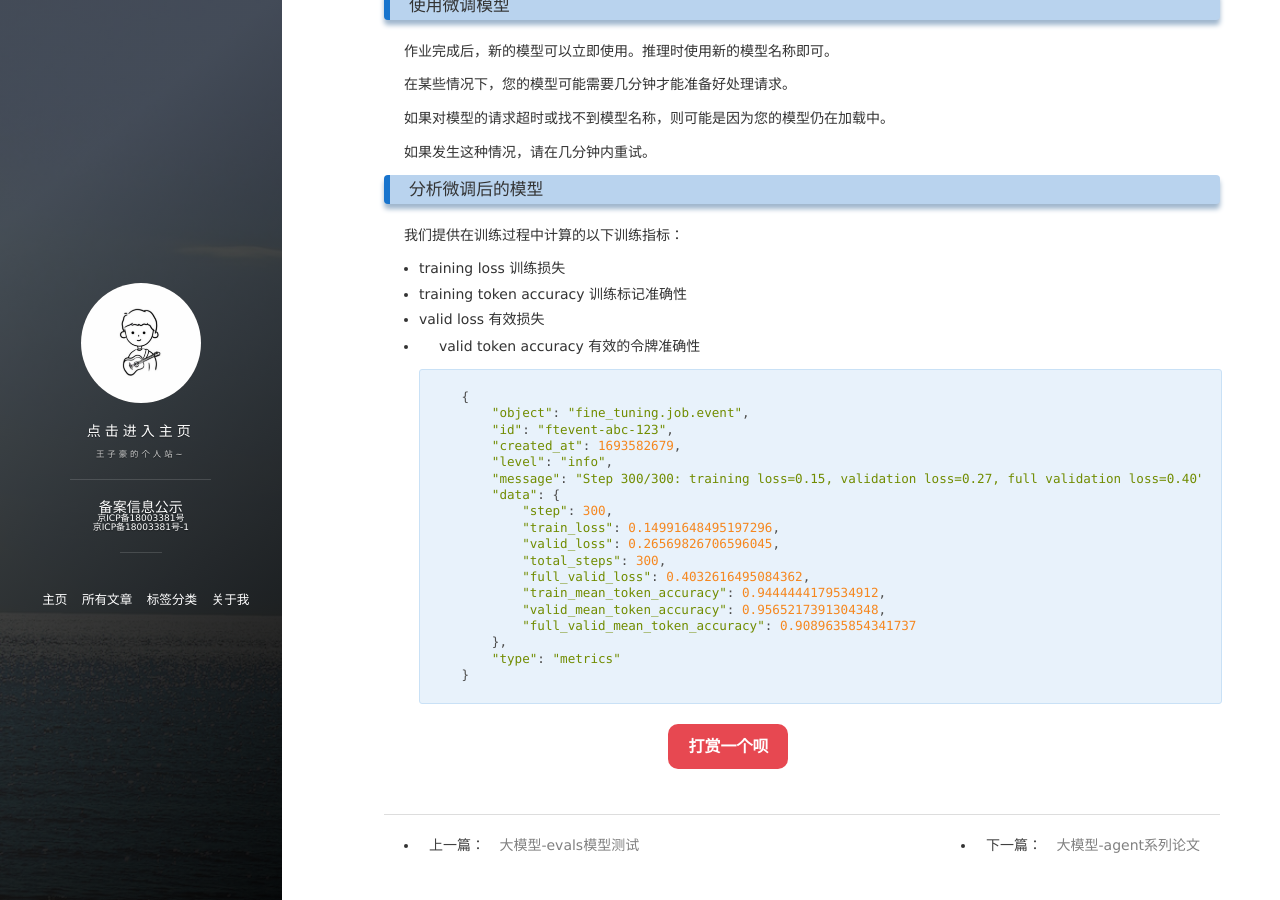
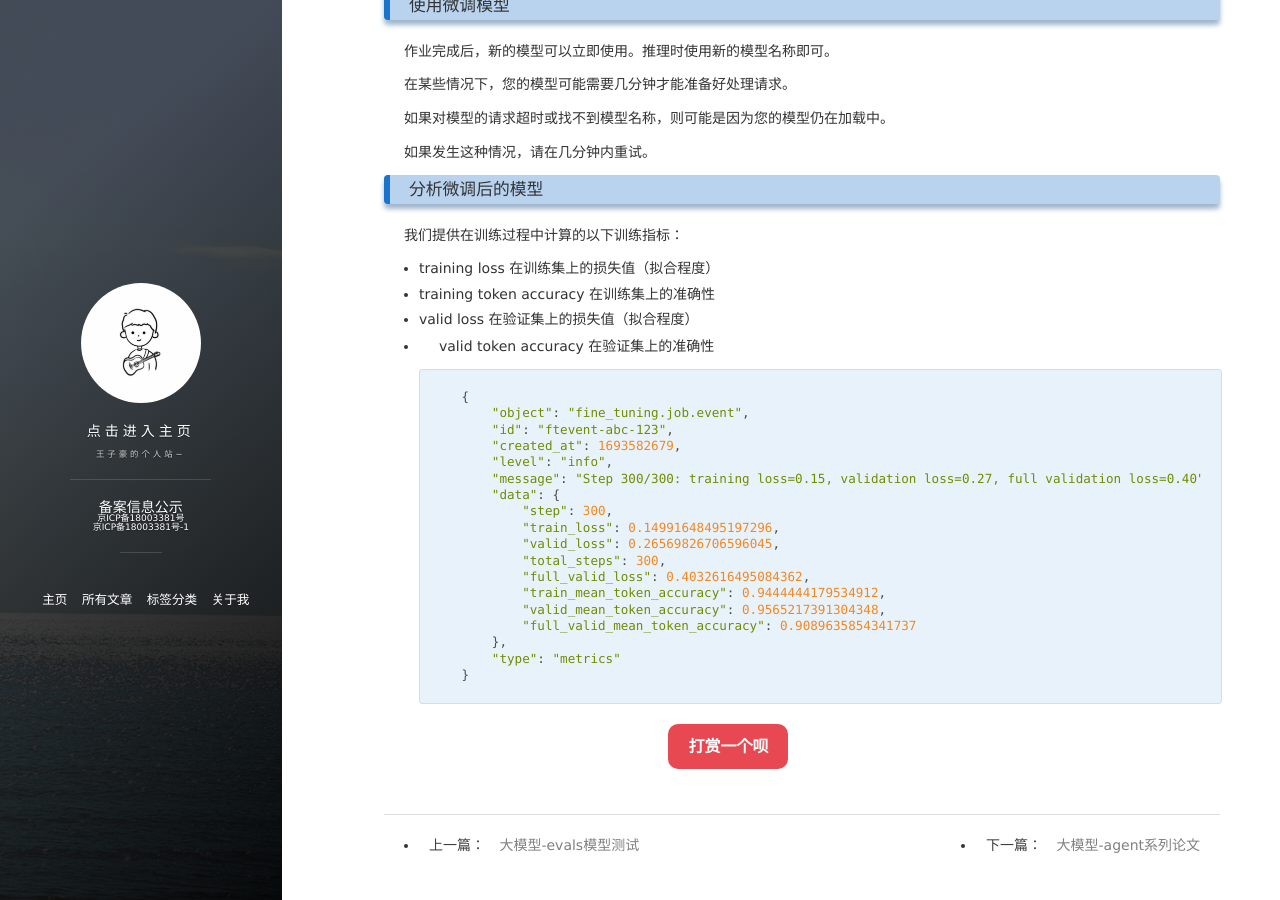
Before and after one commit to wangzihaogithub/wangzihaogithub, a Jekyll site: the page built from _posts/2024-11-17-大模型-FineTuning模型微调.markdown, in a window 1280 px wide and 900 px high, scrolled down 3445 px. Built offline with Jekyll 4.4.1, drawn with Linux system fonts in a browser that asks for light colours; comment, search, counter and statistics services are not loaded.

Commit message:
我们提供在训练过程中计算的以下训练指标

```diff
--- a/_posts/2024-11-17-大模型-FineTuning模型微调.markdown
+++ b/_posts/2024-11-17-大模型-FineTuning模型微调.markdown
@@ -213,10 +213,10 @@ tags: 大模型
 
 我们提供在训练过程中计算的以下训练指标：
 
-- training loss 训练损失
-- training token accuracy 训练标记准确性
-- valid loss 有效损失
-- valid token accuracy 有效的令牌准确性
+- training loss 在训练集上的损失值（拟合程度）
+- training token accuracy 在训练集上的准确性
+- valid loss 在验证集上的损失值（拟合程度）
+- valid token accuracy 在验证集上的准确性
 
 
 
```
